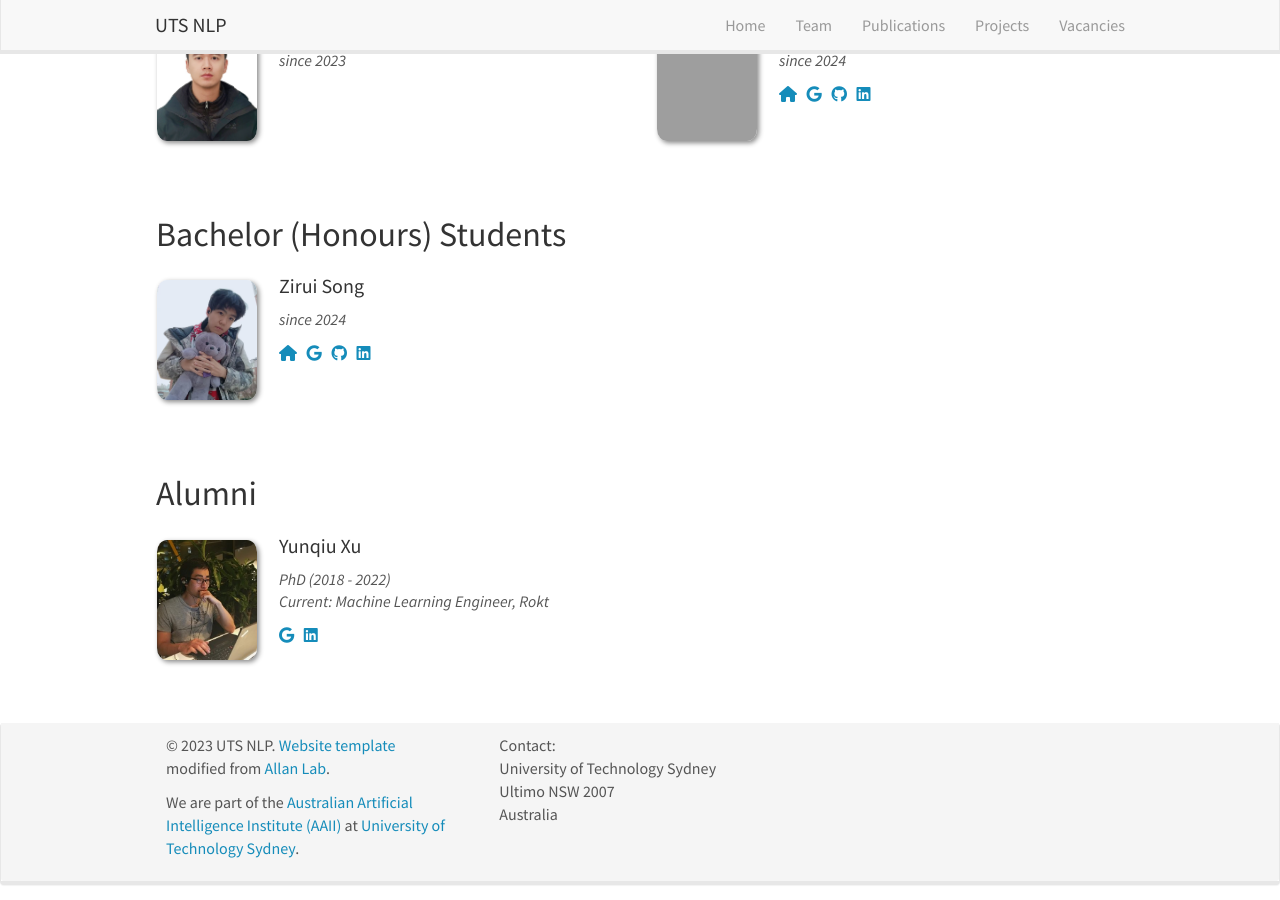
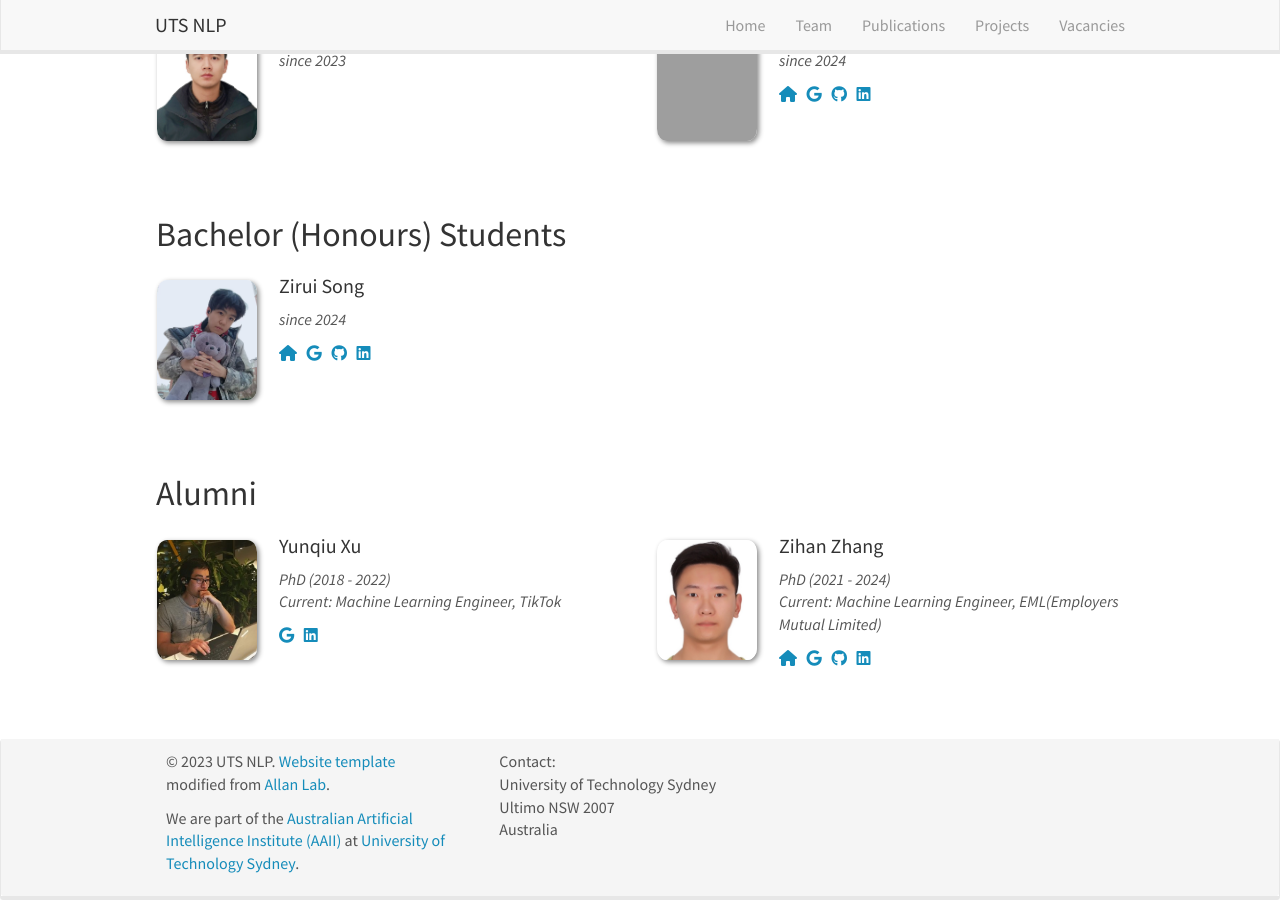
Before and after one commit to utsnlp/utsnlp.github.io, a Jekyll site: the page built from _pages/team.md, in a window 1280 px wide and 900 px high, scrolled down 1102 px. Built offline with Jekyll 4.4.1, drawn with Linux system fonts in a browser that asks for light colours; nearby versions of some CDN libraries.

Commit message:
Update alumni_members.yml

```diff
--- a/_data/alumni_members.yml
+++ b/_data/alumni_members.yml
@@ -2,9 +2,21 @@
   photo: yunqiu.jpeg
   duration: PhD (2018 - 2022)
   cosupervision: Chengqi Zhang
-  info: Machine Learning Engineer, Rokt
+  info: Machine Learning Engineer, TikTok
   url:
     personal_site:
     google_scholar: https://scholar.google.com/citations?user=6kfxdwoAAAAJ
     github:
     linkedin: https://www.linkedin.com/in/yunqiu-xu-53052ab4/
+
+
+- name: Zihan Zhang
+  photo: zihanz.jpg
+  duration: PhD (2021 - 2024)
+  cosupervision: Jie Lu & Mo Namazi
+  info: Machine Learning Engineer, EML(Employers Mutual Limited)
+  url:
+    personal_site: https://zhangzihangit.github.io/
+    google_scholar: https://scholar.google.com/citations?user=pkaouXAAAAAJ&hl=en
+    github: https://github.com/ZhangzihanGit
+    linkedin: https://www.linkedin.com/in/zihan-zhang-a40855172/
```
